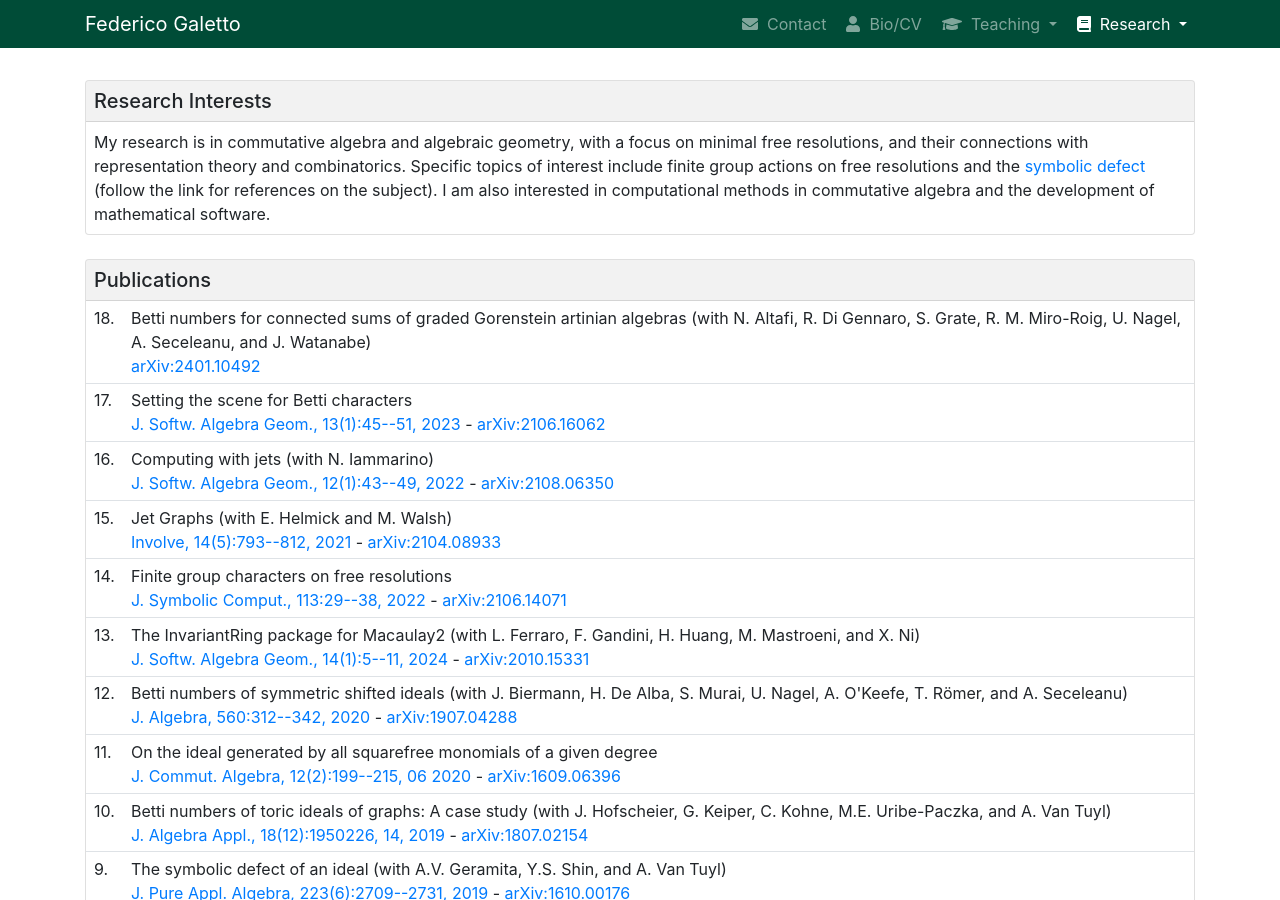
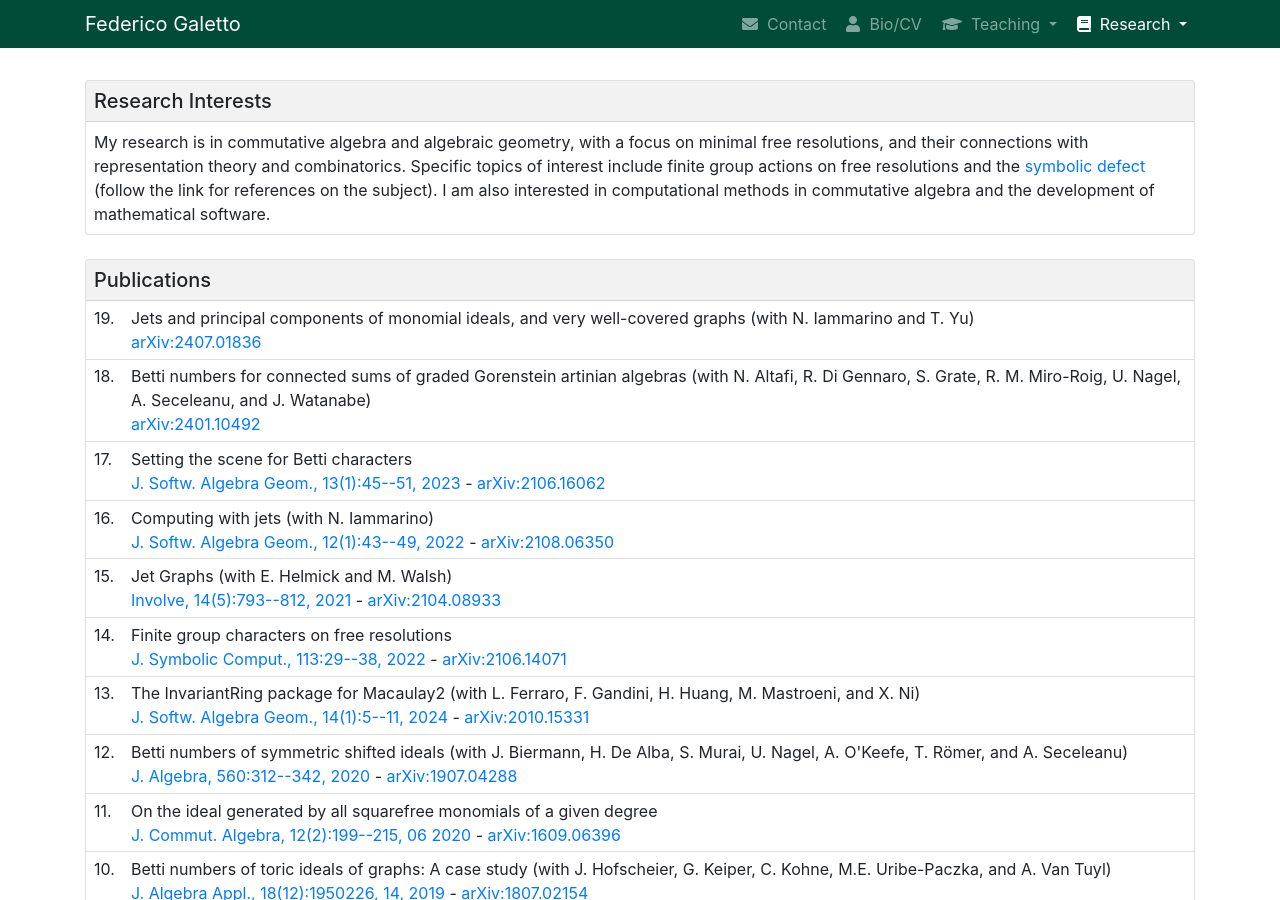
Before and after one commit to galettof/galettof.github.io, a Jekyll site: the page built from research.html, in a window 1280 px wide and 900 px high. Built offline with Jekyll 4.4.1, drawn with Linux system fonts in a browser that asks for light colours; nearby versions of some CDN libraries; formulas are drawn with MathJax 3.

Commit message:
jets of very well covered graphs preprint

```diff
--- a/_data/pubs.yml
+++ b/_data/pubs.yml
@@ -104,3 +104,7 @@ articles:
 - title: Betti numbers for connected sums of graded Gorenstein artinian algebras (with N. Altafi, R. Di Gennaro, S. Grate, R. M. Miro-Roig, U. Nagel, A. Seceleanu, and J. Watanabe)
   arxiv: 2401.10492
   date: 2024-01-19
+
+- title: Jets and principal components of monomial ideals, and very well-covered graphs (with N. Iammarino and T. Yu)
+  arxiv: 2407.01836
+  date: 2024-07-01
```
